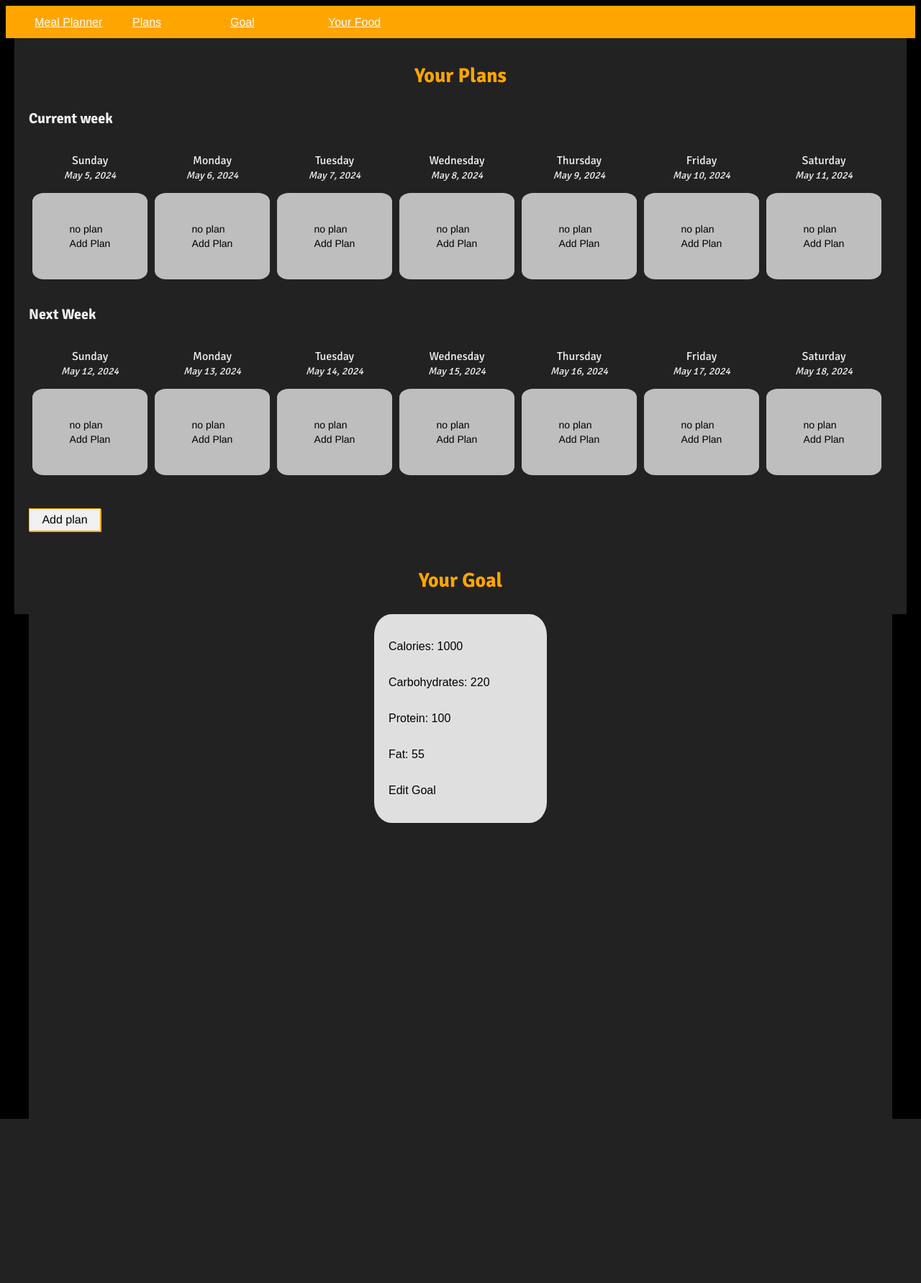
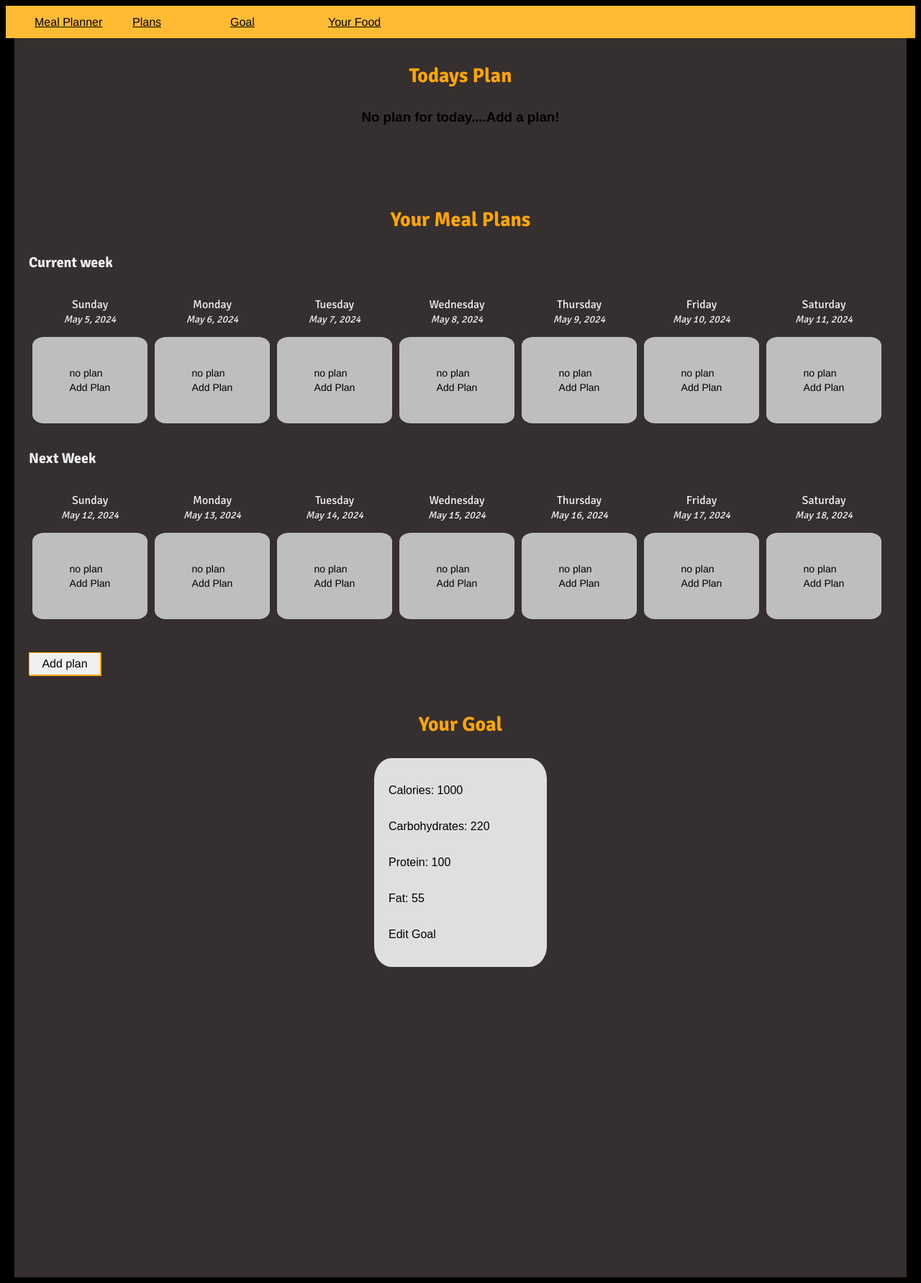
Before and after one commit to CodinApe/meal_planner, a Django app: page /plans/ in a window 1280 px wide. Shown: the whole page at 72% size. Before the commit the page ends 1554 px from the top, so only its background shows below. Run offline with Django 4.2, Linux system fonts and the light colour scheme; data comes from the database, SQL or seed files in the repository; both versions use the stored data as it was after the commit; some libraries are stand-ins or nearby versions.

Commit message:
View update. Basic styling
updated view for todays plan

```diff
--- a/meal_plans/static/styles.css
+++ b/meal_plans/static/styles.css
@@ -2,7 +2,7 @@
 
 .nav {
     height: 45px;
-    background-color:  #FFA500 ;
+    background-color:  #ffbb33 ;
     color: white;
     /* box-shadow: 2px 2px 5px #FFA500; */
     display: grid;
@@ -13,7 +13,7 @@
 }
 .nav li a{
     font-family:'Franklin Gothic Medium', 'Arial Narrow', Arial, sans-serif;
-    color: rgb(255, 255, 255);
+    color: rgb(0, 0, 0);
 }
 
 h4 a, p a, div a {
@@ -178,7 +178,7 @@ li {
 }
 
 /* plans.html */
-#plansSection h2, #goalSection h2, #foodSection h2, #planSection h2 {
+#plansSection h2, #goalSection h2, #foodSection h2, #planSection h2, #todaysSection h2 {
     font-family: 'Signika', Arial, sans-serif;
     font-size: 28px;
     margin: 15px auto 30px auto;
@@ -196,19 +196,30 @@ li {
     list-style: none;
 }
 
-#plansSection,#goalSection, #foodSection, #planSection {
+#plansSection,#goalSection, #foodSection, #planSection, #newPlanSection {
     margin: 0 auto;
     padding: 20px;
     text-align: center;
     justify-content: center;
-    background-color: #222222;
+    background-color: #352f2f;
     max-width: 1240px;
-    height: 100vh;
+    /* height: 100vh; */
     min-height: 800px;
 }
 
+#todaysSection {
+    margin: 0 auto;
+    padding: 20px;
+    text-align: center;
+    justify-content: center;
+    background-color: #352f2f;
+    max-width: 1240px;
+    /* height: 100vh; */
+    min-height: 200px;
+}
+
 #todayPlan {
-    background-color: #FFA500;
+    background-color: #ffbb33;
 }
 
 #todayPlan:hover {
--- a/meal_plans/templates/meal_plans/plans.html
+++ b/meal_plans/templates/meal_plans/plans.html
@@ -2,8 +2,22 @@
 {% load static %}
 
 {% block content %}
+<section id="todaysSection">
+    <h2>Todays Plan</h2>
+    {% if todayPlan == None %}
+        <h3><a>No plan for today....Add a plan!</a></h3>
+    {% else %}
+        <p>{{ todayPlan.return_carbs }}</p>
+        <p>{% for fooditem in food_items %}</p>
+            <p>{{fooditem}}: {{fooditem.calories}} {{fooditem.carbohydrates}}</p>
+            {% endfor %}
+
+    {% endif %}
+
+</section>
+
 <section id="plansSection">
-    <h2>Your Plans</h2>
+    <h2>Your Meal Plans</h2>
 
     <h3 class="h3Plans">Current week</h3>
     <div class="scroll">
--- a/meal_plans/views.py
+++ b/meal_plans/views.py
@@ -28,6 +28,16 @@ def plans(request):
     plans = Plan.objects.order_by('date')
     today = date.today()
     todaysDate = datetime.now().date()
+
+    try:
+        todayPlan = Plan.objects.get(date=todaysDate)
+        food_items = todayPlan.fooditem_set.all()
+
+    except Plan.DoesNotExist:
+        todayPlan = None
+        food_items = None
+
+
 
     week1Start = todaysDate - timedelta(days=todaysDate.weekday() + 1)
     week1End = week1Start + timedelta(days=6)
@@ -67,7 +77,8 @@ def plans(request):
         if planExists2[i] is None:
             planExists2[i] = week2Dates[i]
 
-    context = {'plans': plans, 'today':today, 'weekOne':weekOne, 'weekTwo': weekTwo, 'weekDays': weekDays,'planExists1': planExists1, 'planExists2':  planExists2, 'week1Dates':week1Dates, 'week2Dates':week2Dates, 'goal': goal}
+    context = {'plans': plans, 'today':today, 'weekOne':weekOne, 'weekTwo': weekTwo, 'weekDays': weekDays,'planExists1': planExists1, 'planExists2':  planExists2, 'week1Dates':week1Dates, 'week2Dates':week2Dates, 'goal': goal,
+    'todayPlan': todayPlan, 'food_items':food_items}
     return render(request, 'meal_plans/plans.html', context)
 
 def plan(request, plan_id):
@@ -104,10 +115,13 @@ def new_plan(request):
         if form.is_valid():
             plan = form.save()
             # Handles grabbign the selcted food from the dropdown of food_items
-            food_item_ids = request.POST.getlist('food_item')
+            food_item_ids = request.POST.getlist('selectedIds')
             if food_item_ids:
+                food_item_ids = ','.join(food_item_ids)
+
+                food_item_ids = food_item_ids.split(',')
                 for food_id in food_item_ids:
-                    foodItem = FoodItem.objects.get(id = food_id)
+                    foodItem = FoodItem.objects.get(id = int(food_id))
                     plan.fooditem_set.add(foodItem)
 
             # Handles the forms for new food items saved to database and plan
```
Also changed, not shown: meal_plans/templates/meal_plans/new_plan.html (+19 -6 lines), db.sqlite3, meal_plans/models.py (line endings or trailing spaces).
